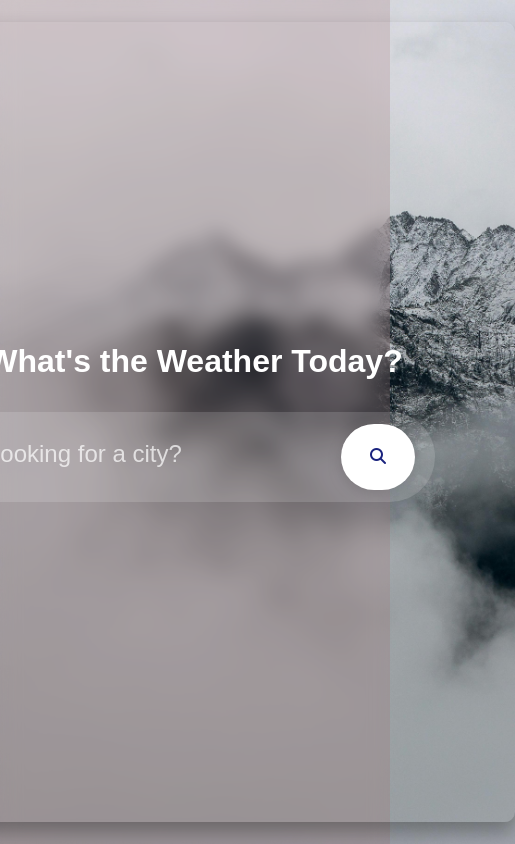
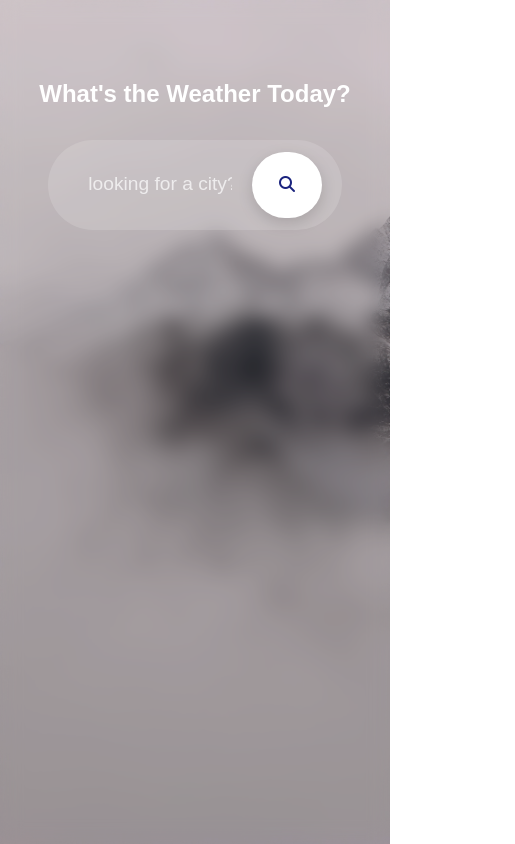
Before and after one commit to heisokoye/Weather, a React (Vite) app: page / in a window 390 px wide. Shown: the whole page, 515 px wide, since content can reach past the window. Built offline with nearby package versions, Linux system fonts and the light colour scheme.

Commit message:
Update style.css

```diff
--- a/src/components/style.css
+++ b/src/components/style.css
@@ -187,8 +187,81 @@ button[type="submit"]:active {
   font-size: 2rem;
 }
 
+
 .humidity-container p,
 .wind-container p {
   font-size: 1.2rem;
   font-weight: 500;
 }
+
+@media screen and (max-width: 768px) {
+  .container {
+    width: 90%;
+    height: auto;
+    padding: 2rem;
+  }
+
+  .searchbar {
+    width: 100%;
+  }
+
+  .city-name-temp h2 {
+    font-size: 2rem;
+  }
+
+  .city-name-temp p {
+    font-size: 4rem;
+  }
+
+  .description-humidity-wind p {
+    font-size: 1.2rem;
+  }
+
+  .details {
+    flex-direction: column;
+    gap: 1rem;
+  }
+}
+
+@media screen and (max-width: 480px) {
+  .container {
+    width: 100%;
+    height: 100vh;
+    border-radius: 0;
+    justify-content: flex-start;
+    padding-top: 5rem;
+  }
+
+  .container h1 {
+    font-size: 1.5rem;
+  }
+
+  .searchbar {
+    width: 90%;
+  }
+
+  input[type="text"]::placeholder {
+    font-size: 1.2em;
+  }
+
+  .city-name-temp h2 {
+    font-size: 1.8rem;
+  }
+
+  .city-name-temp p {
+    font-size: 3rem;
+  }
+
+  .description-humidity-wind p {
+    font-size: 1rem;
+  }
+
+  .details {
+    gap: 0.5rem;
+  }
+
+  .humidity-container p,
+  .wind-container p {
+    font-size: 1rem;
+  }
+}
```
